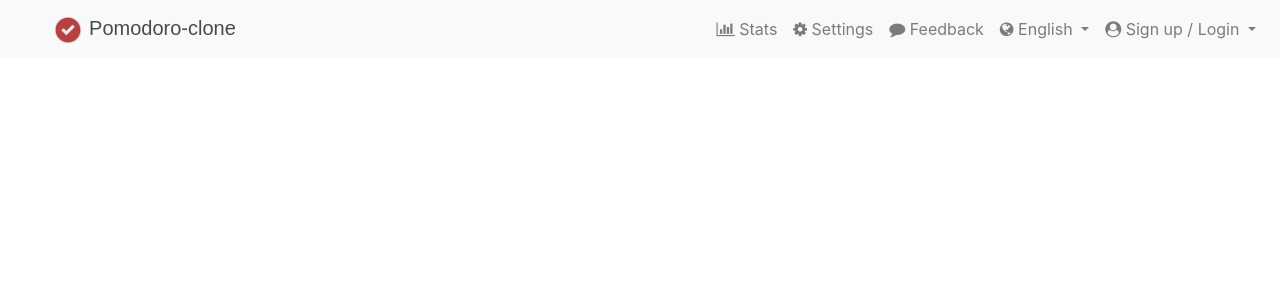
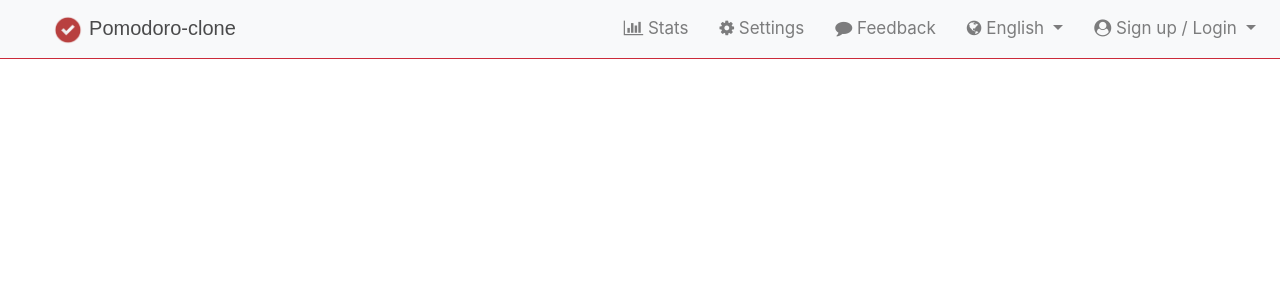
Before and after one commit to andyjohn23/pomodoro-clone, a Flask app: page / in a window 1280 px wide. Shown: the top 300 px of the page. Run offline with Flask 2, Linux system fonts and the light colour scheme.

Commit message:
updated files

```diff
--- a/app/static/css/index.css
+++ b/app/static/css/index.css
@@ -1,3 +1,6 @@
+.navbar{
+    border-bottom: 1px solid #CB2A3A;
+}
 .navbar-brand{
     margin-left: 3%;
 }
@@ -12,3 +15,9 @@
     font-family: sans-serif;
     color: rgba(0, 0, 0, 0.7);
 }
+.nav-item a{
+    font-size: 17px;
+}
+.navbar .main-nav{
+    gap: 15px;
+}
--- a/app/templates/index.html
+++ b/app/templates/index.html
@@ -13,7 +13,7 @@
         </button>
 
         <div class="collapse navbar-collapse" id="navbarSupportedContent">
-            <ul class="navbar-nav ml-auto">
+            <ul class="navbar-nav ml-auto main-nav">
                 <li class="nav-item">
                     <a class="nav-link " href="#"><i class="fa fa-bar-chart" aria-hidden="true"></i>&nbsp;Stats</a>
                 </li>
```
